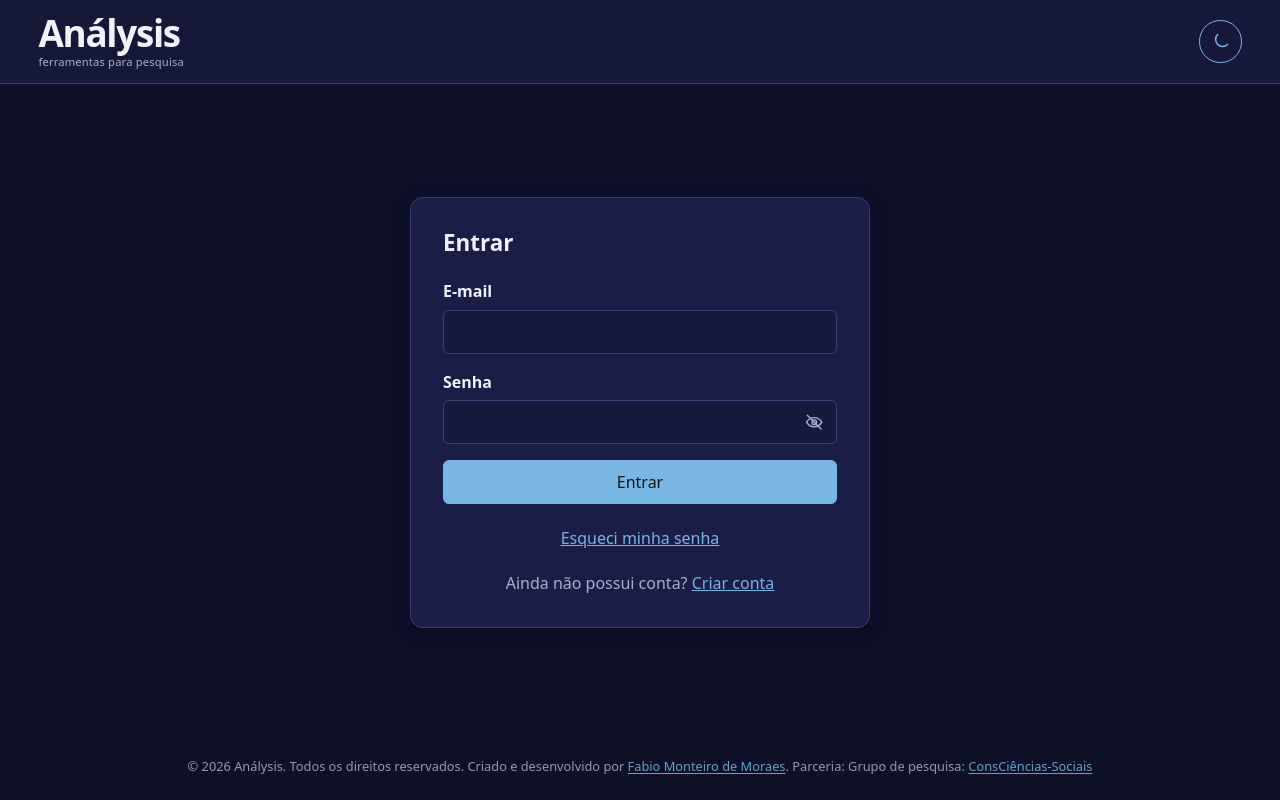
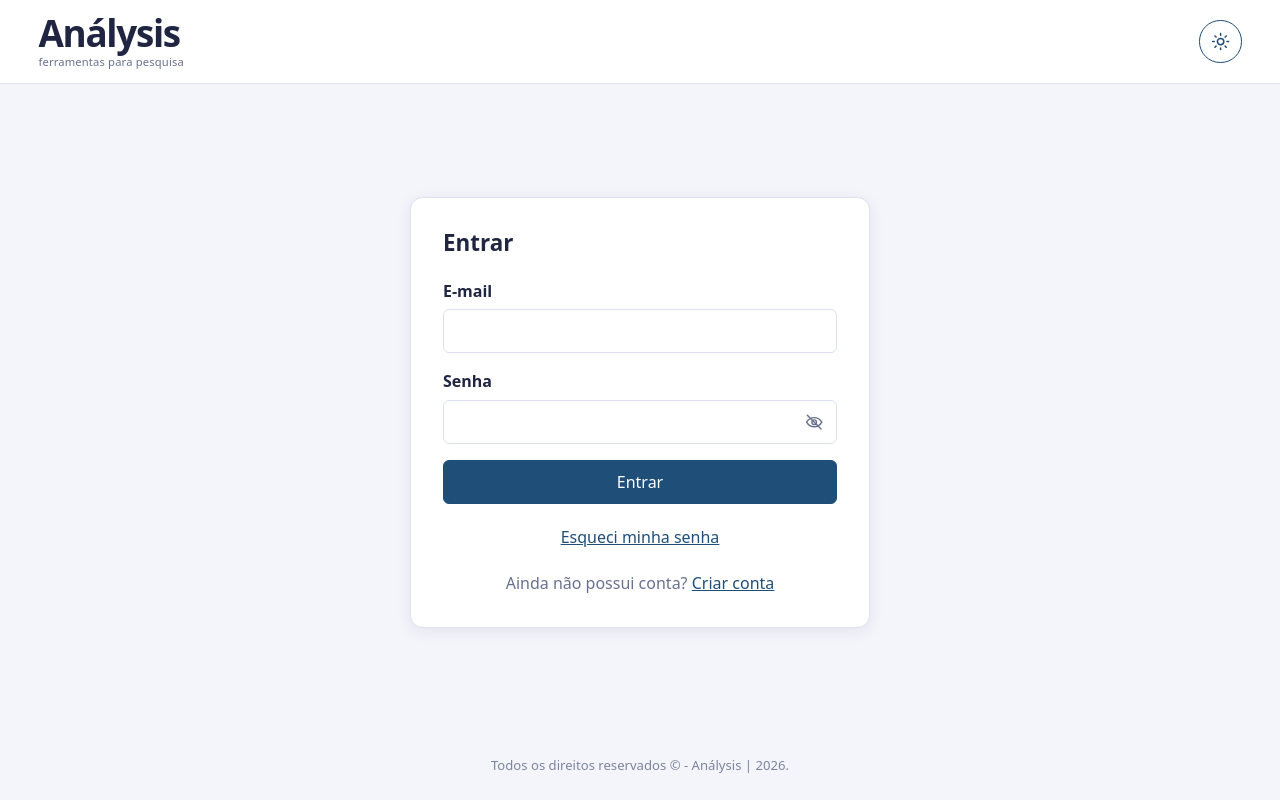
Before and after one commit to fabiomoraescs/pesquisa-pdf, a Flask app: a page that uses templates/platform/base.html in a window 1280 px wide. Run offline with Flask 3, Linux system fonts and the light colour scheme; some libraries are stand-ins or nearby versions.

Commit message:
fix(ui): define tema claro padrão e simplifica rodapé

```diff
--- a/static/css/style.css
+++ b/static/css/style.css
@@ -38,6 +38,7 @@
   --sankey-link: rgba(31, 78, 120, .32);
   --tool-visibility-switch-on: var(--state-success);
   --tool-visibility-switch-focus: rgba(37, 140, 101, .32);
+  color-scheme: light;
 }
 
 html[data-theme="dark"] {
@@ -139,18 +140,16 @@ h1, h2 { color: var(--ink); font-weight: 700; }
 .app-footer {
   box-sizing: border-box;
   color: var(--muted);
-  font-size: .8rem;
+  font-size: .82rem;
   font-weight: 400;
+  line-height: 1.5;
   margin: 24px 0 0;
   opacity: .86;
   overflow-wrap: anywhere;
-  padding: 16px 16px 24px;
+  padding: 16px clamp(1rem, 4vw, 2rem) 24px;
   text-align: center;
   width: 100%;
 }
-.app-footer a { color: var(--blue); text-decoration: underline; text-underline-offset: 2px; }
-.app-footer a:hover { opacity: 1; }
-.app-footer a:focus-visible { border-radius: .2rem; outline: 2px solid var(--blue); outline-offset: 3px; }
 body:not(.page-results) .app-shell { padding-bottom: 0 !important; }
 body:not(.page-results) .hero-card { padding-bottom: clamp(1rem, 2vw, 1.5rem); }
 .app-header { display: flex; justify-content: flex-end; margin-bottom: 1.25rem; }
--- a/static/js/interface.js
+++ b/static/js/interface.js
@@ -15,7 +15,7 @@
   const avisoSemantico = document.getElementById('aviso-semantico');
 
   function temaAtual() {
-    return temasValidos.has(raiz.dataset.theme) ? raiz.dataset.theme : 'dark';
+    return temasValidos.has(raiz.dataset.theme) ? raiz.dataset.theme : 'light';
   }
 
   function atualizarBotaoTema() {
@@ -40,7 +40,7 @@
   }
 
   function aplicarTema(tema, salvar = true) {
-    raiz.dataset.theme = temasValidos.has(tema) ? tema : 'dark';
+    raiz.dataset.theme = temasValidos.has(tema) ? tema : 'light';
     if (salvar) {
       try { localStorage.setItem(chaveTema, raiz.dataset.theme); } catch (_) { /* preferência opcional */ }
     }
--- a/templates/historico_racial/index.html
+++ b/templates/historico_racial/index.html
@@ -5,11 +5,11 @@
   <meta name="viewport" content="width=device-width, initial-scale=1">
   <meta name="csrf-token" content="{{ csrf_token() }}">
   <title>Raspagem estruturada — Análysis</title>
+  {% include 'platform/_theme_bootstrap.html' %}
   <link href="https://cdn.jsdelivr.net/npm/bootstrap@5.3.3/dist/css/bootstrap.min.css" rel="stylesheet">
   <link href="{{ url_for('static', filename='css/style.css') }}" rel="stylesheet">
   <link href="{{ url_for('static', filename='css/platform.css') }}" rel="stylesheet">
   <link href="{{ url_for('static', filename='css/historico_racial.css') }}" rel="stylesheet">
-  <script>try { const t = localStorage.getItem('varredura-pdf-theme'); document.documentElement.dataset.theme = ['light', 'dark', 'black'].includes(t) ? t : 'dark'; } catch (_) { document.documentElement.dataset.theme = 'dark'; }</script>
 </head>
 <body class="platform-page">
   {% include 'platform/_header.html' %}
--- a/templates/historico_racial/resultado.html
+++ b/templates/historico_racial/resultado.html
@@ -5,11 +5,11 @@
   <meta charset="utf-8">
   <meta name="viewport" content="width=device-width, initial-scale=1">
   <title>Resultados — Raspagem de Dados</title>
+  {% include 'platform/_theme_bootstrap.html' %}
   <link href="https://cdn.jsdelivr.net/npm/bootstrap@5.3.3/dist/css/bootstrap.min.css" rel="stylesheet">
   <link href="{{ url_for('static', filename='css/style.css') }}" rel="stylesheet">
   <link href="{{ url_for('static', filename='css/platform.css') }}" rel="stylesheet">
   <link href="{{ url_for('static', filename='css/historico_racial.css') }}" rel="stylesheet">
-  <script>try { const t = localStorage.getItem('varredura-pdf-theme'); document.documentElement.dataset.theme = ['light', 'dark', 'black'].includes(t) ? t : 'dark'; } catch (_) { document.documentElement.dataset.theme = 'dark'; }</script>
 </head>
 <body class="platform-page">
   {% include 'platform/_header.html' %}
--- a/templates/historico_racial/vocabulario.html
+++ b/templates/historico_racial/vocabulario.html
@@ -5,11 +5,11 @@
   <meta name="viewport" content="width=device-width, initial-scale=1">
   <meta name="csrf-token" content="{{ csrf_token() }}">
   <title>Vocabulário da pesquisa — Raspagem de Dados</title>
+  {% include 'platform/_theme_bootstrap.html' %}
   <link href="https://cdn.jsdelivr.net/npm/bootstrap@5.3.3/dist/css/bootstrap.min.css" rel="stylesheet">
   <link href="{{ url_for('static', filename='css/style.css') }}" rel="stylesheet">
   <link href="{{ url_for('static', filename='css/platform.css') }}" rel="stylesheet">
   <link href="{{ url_for('static', filename='css/historico_racial.css') }}" rel="stylesheet">
-  <script>try { const t = localStorage.getItem('varredura-pdf-theme'); document.documentElement.dataset.theme = ['light', 'dark', 'black'].includes(t) ? t : 'dark'; } catch (_) { document.documentElement.dataset.theme = 'dark'; }</script>
 </head>
 <body class="platform-page">
   {% include 'platform/_header.html' %}
--- a/templates/index.html
+++ b/templates/index.html
@@ -4,10 +4,10 @@
   <meta charset="utf-8">
   <meta name="viewport" content="width=device-width, initial-scale=1">
   <title>Raspagem por termos — Análysis</title>
+  {% include 'platform/_theme_bootstrap.html' %}
   <link href="https://cdn.jsdelivr.net/npm/bootstrap@5.3.3/dist/css/bootstrap.min.css" rel="stylesheet">
   <link href="{{ url_for('static', filename='css/style.css') }}" rel="stylesheet">
   <link href="{{ url_for('static', filename='css/platform.css') }}" rel="stylesheet">
-  <script>try { const t = localStorage.getItem('varredura-pdf-theme'); document.documentElement.dataset.theme = ['light', 'dark', 'black'].includes(t) ? t : 'dark'; } catch (_) { document.documentElement.dataset.theme = 'dark'; }</script>
 </head>
 <body class="platform-page platform-legacy-page">
   {% include 'platform/_header.html' %}
--- a/templates/platform/_footer.html
+++ b/templates/platform/_footer.html
@@ -1,4 +1,4 @@
-<footer class="app-footer">© 2026 Análysis. Todos os direitos reservados. Criado e desenvolvido por <a href="http://lattes.cnpq.br/0075160400322127" target="_blank" rel="noopener noreferrer">Fabio Monteiro de Moraes</a>. Parceria: Grupo de pesquisa: <a href="http://dgp.cnpq.br/dgp/espelhogrupo/538438" target="_blank" rel="noopener noreferrer">ConsCiências-Sociais</a></footer>
+<footer class="app-footer">Todos os direitos reservados © - Análysis | 2026.</footer>
 {% if current_user.is_authenticated %}
 {% include 'platform/_assistant.html' %}
 <script defer src="{{ url_for('static', filename='js/platform_assistant.js') }}"></script>
--- /dev/null
+++ b/templates/platform/_theme_bootstrap.html
@@ -0,0 +1 @@
+<script>try { const t = localStorage.getItem('varredura-pdf-theme'); document.documentElement.dataset.theme = ['light', 'dark', 'black'].includes(t) ? t : 'light'; } catch (_) { document.documentElement.dataset.theme = 'light'; }</script>
--- a/templates/platform/base.html
+++ b/templates/platform/base.html
@@ -4,10 +4,10 @@
   <meta charset="utf-8"><meta name="viewport" content="width=device-width, initial-scale=1">
   <meta name="csrf-token" content="{{ csrf_token() }}">
   <title>{% block title %}Raspagem de Dados{% endblock %}</title>
+  {% include 'platform/_theme_bootstrap.html' %}
   <link href="https://cdn.jsdelivr.net/npm/bootstrap@5.3.3/dist/css/bootstrap.min.css" rel="stylesheet">
   <link href="{{ url_for('static', filename='css/style.css', v='commercial-plans-v3') }}" rel="stylesheet">
   <link href="{{ url_for('static', filename='css/platform.css') }}" rel="stylesheet">
-  <script>try { const t = localStorage.getItem('varredura-pdf-theme'); document.documentElement.dataset.theme = ['light', 'dark', 'black'].includes(t) ? t : 'dark'; } catch (_) { document.documentElement.dataset.theme = 'dark'; }</script>
 </head>
 <body class="platform-page{% block page_class %}{% endblock %}{% if mode in ('login', 'register') or request.endpoint in ('auth.forgot_password', 'auth.reset_password') %} platform-auth-page{% endif %}">
   {% block platform_header %}{% include 'platform/_header.html' %}{% endblock %}
--- a/templates/platform/error.html
+++ b/templates/platform/error.html
@@ -3,10 +3,10 @@
 <head>
   <meta charset="utf-8"><meta name="viewport" content="width=device-width, initial-scale=1">
   <title>Erro {{ error_code }} — Análysis</title>
+  {% include 'platform/_theme_bootstrap.html' %}
   <link href="https://cdn.jsdelivr.net/npm/bootstrap@5.3.3/dist/css/bootstrap.min.css" rel="stylesheet">
   <link href="{{ url_for('static', filename='css/style.css') }}" rel="stylesheet">
   <link href="{{ url_for('static', filename='css/platform.css') }}" rel="stylesheet">
-  <script>try { const t = localStorage.getItem('varredura-pdf-theme'); document.documentElement.dataset.theme = ['light', 'dark', 'black'].includes(t) ? t : 'dark'; } catch (_) { document.documentElement.dataset.theme = 'dark'; }</script>
 </head>
 <body class="platform-error-page">
   <main class="platform-error-content" aria-labelledby="platform-error-title">
--- a/templates/resultado.html
+++ b/templates/resultado.html
@@ -5,10 +5,10 @@
   <meta charset="utf-8">
   <meta name="viewport" content="width=device-width, initial-scale=1">
   <title>Resultados — Ferramenta de Raspagem de Dados</title>
+  {% include 'platform/_theme_bootstrap.html' %}
   <link href="https://cdn.jsdelivr.net/npm/bootstrap@5.3.3/dist/css/bootstrap.min.css" rel="stylesheet">
   <link href="{{ url_for('static', filename='css/style.css') }}" rel="stylesheet">
   <link href="{{ url_for('static', filename='css/platform.css') }}" rel="stylesheet">
-  <script>try { const t = localStorage.getItem('varredura-pdf-theme'); document.documentElement.dataset.theme = ['light', 'dark', 'black'].includes(t) ? t : 'dark'; } catch (_) { document.documentElement.dataset.theme = 'dark'; }</script>
 </head>
 <body class="page-results platform-page platform-legacy-page">
   {% include 'platform/_header.html' %}
```
Also changed, not shown: tests/test_dashboard_refinements.py (+40 -12 lines), tests/test_v3.py (+5 -5 lines).
